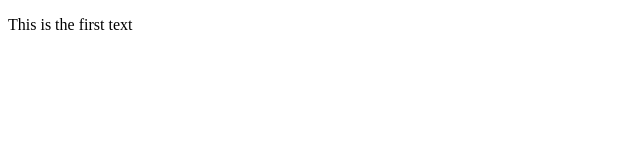
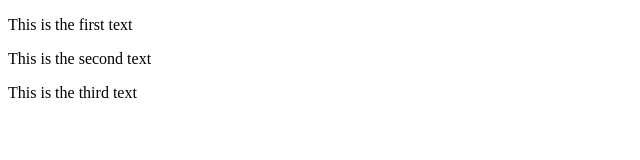
Before and after one commit to Roland-Hufnagel/personal-website, a plain HTML site: page index.html in a window 1280 px wide. Shown: the whole page, without its empty margins (0-640 px from the left). Drawn offline with Linux system fonts and the light colour scheme.

Commit message:
added text to index.html and created main.css

```diff
--- a/index.html
+++ b/index.html
@@ -8,5 +8,7 @@
   </head>
   <body>
     <p>This is the first text</p>
+    <p>This is the second text</p>
+    <p>This is the third text</p>
   </body>
 </html>
```
Also changed, not shown: main.css (added).
